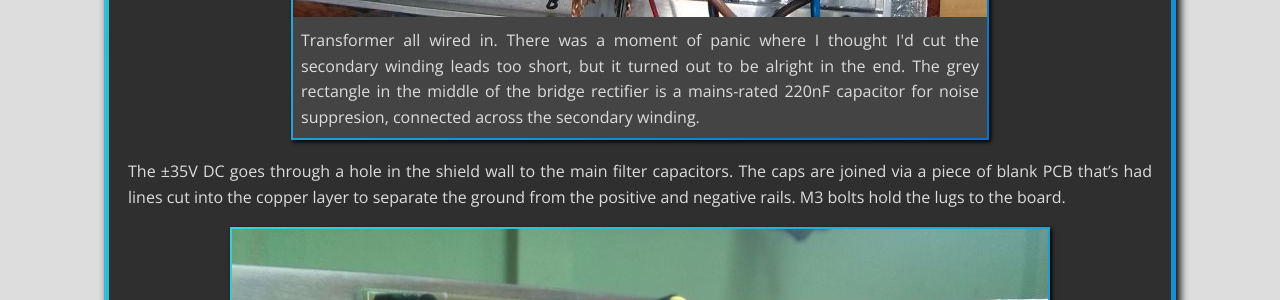
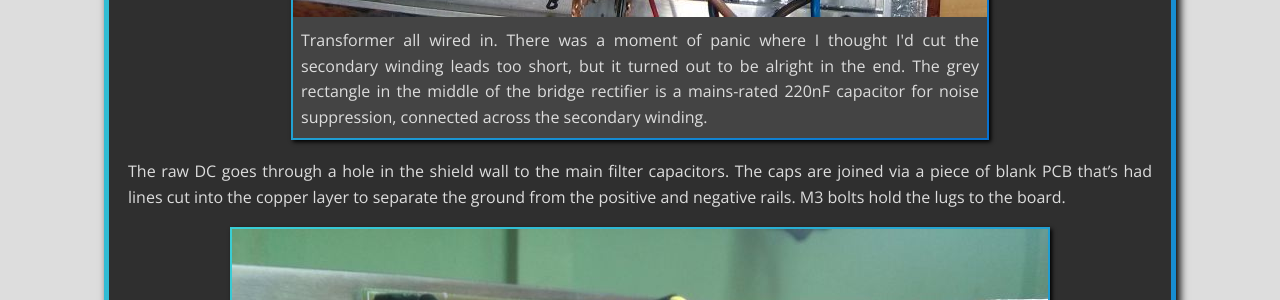
Before and after one commit to StaphSynth/StaphSynth.github.io, a Jekyll site: the page built from _posts/2016-04-12-ESP-P27-Guitar-Amp.md, in a window 1280 px wide and 900 px high, scrolled down 4624 px. Shown: the part 231-531 px from the top of the window. Built offline with Jekyll 4.4.1, drawn with Linux system fonts in a browser that asks for light colours; nearby versions of some CDN libraries; some of the changed text lies outside the part shown.

Commit message:
Spelling error correction

```diff
--- a/_posts/2016-04-12-ESP-P27-Guitar-Amp.md
+++ b/_posts/2016-04-12-ESP-P27-Guitar-Amp.md
@@ -36,15 +36,15 @@ The panels then had holes drilled and cut to fit the power and speaker sockets b
 
 Next on the list was the power supply. I really needed to get the supply up and runnning, because I still hadn't actually tested the circuit boards. At the time I didn't have a proper bench power supply for testing, so I was relying on having the full amp supply to get it going. This is not really a good idea, as the full supply has no current limiting and is quite capable of vaporising components if there's a board wiring error - but it all worked okay. (I've since made a bench supply, which makes life much easier).
 
-{% include image.html url="/img/P27-power-supply.jpg" caption="Transformer all wired in. There was a moment of panic where I thought I'd cut the secondary winding leads too short, but it turned out to be alright in the end. The grey rectangle in the middle of the bridge rectifier is a mains-rated 220nF capacitor for noise suppresion, connected across the secondary winding." %}
+{% include image.html url="/img/P27-power-supply.jpg" caption="Transformer all wired in. There was a moment of panic where I thought I'd cut the secondary winding leads too short, but it turned out to be alright in the end. The grey rectangle in the middle of the bridge rectifier is a mains-rated 220nF capacitor for noise suppression, connected across the secondary winding." %}
 
-The &#177;35V DC goes through a hole in the shield wall to the main filter capacitors. The caps are joined via a piece of blank PCB that's had lines cut into the copper layer to separate the ground from the positive and negative rails. M3 bolts hold the lugs to the board.
+The raw DC goes through a hole in the shield wall to the main filter capacitors. The caps are joined via a piece of blank PCB that's had lines cut into the copper layer to separate the ground from the positive and negative rails. M3 bolts hold the lugs to the board.
 
 {% include image.html url="/img/P27-power-supply2.jpg" caption="The wires fit nicely through a standard brewing-barrel air-lock grommet :)" %}
 
 Once the supply was complete, I had to get the power amp up and running and set the [bias](https://en.wikipedia.org/wiki/Biasing) of the output stage. This is an important step. Without bias, the amplifier will produce harsh-sounding [crossover distortion](http://sound.westhost.com/amp-sound.htm) as the signal goes positive to negative and is passed from one pair of output transistors to the other. Too much bias, and the output transistors will run hot as they burn up power that's wasted heating the heatsink. Setting the bias is quite straight forward and you only need Ohms law to figure it out. However, you must remember to let the temperature of the heatsink stabilise at your selected bias setting, and re-check/re-adjust it if necessary. The gain of the transistors changes with temperature and adding bias current dissipates power, warming the heatsink, causing the bias value to change. It will drift away from where you want it if you don't take this into account. After setting the bias, it's a good idea to use a drop of superglue to fix the adjustment screw into position so it can't accidentally shift over time. A drop of nail polish will also do the job. In fact, nail polish is probably a better option because it's easy to remove it with acetone if you ever need to re-adjust the bias (like if you have to replace the output transistors after a failure, for example).
 
-{% include image.html url="/img/P27-bias-set.jpg" caption="I had to take the heatsink off the chassis because the bridge rectifier heatsink was in the way of the bias adjustment pot. Oops. The heatsink is quite large (just over 0.5&#176;C/W) and took ages to stabilise during setting." %}
+{% include image.html url="/img/P27-bias-set.jpg" caption="I had to take the heatsink off the chassis because the bridge rectifier heatsink was in the way of the bias adjustment pot. Oops. The heatsink is quite large (just under 0.5&#176;C/W) and took ages to stabilise during setting." %}
 
 The last two tasks were making the front panel, and wiring in all the switches and knobs to the preamp board. I was going to make the front panel out of bronze, but after finding out how expensive it was going to be at the local non-ferrous metal dealer, I opted to use some of their copper offcut instead. I had it cut to size on site and checked to see that it fit nicely.
 
```
Also changed, not shown: other parts of _posts/2016-04-12-ESP-P27-Guitar-Amp.md (+2 -2 lines), _posts/2016-06-14-City-of-Melbourne.md (+2 -0 lines), _posts/2016-08-01-Return-of-the-Tux.md (+2 -2 lines), about.md (+1 -1 lines).
